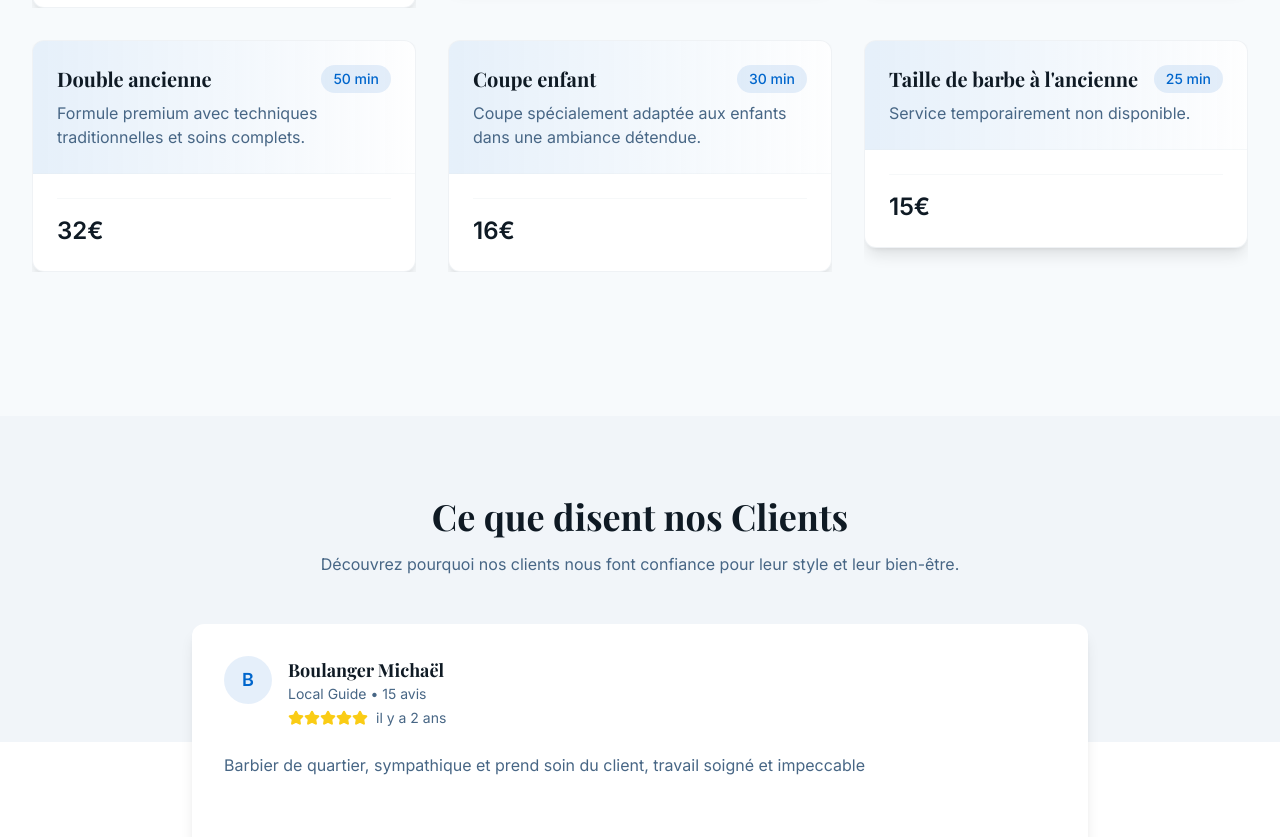
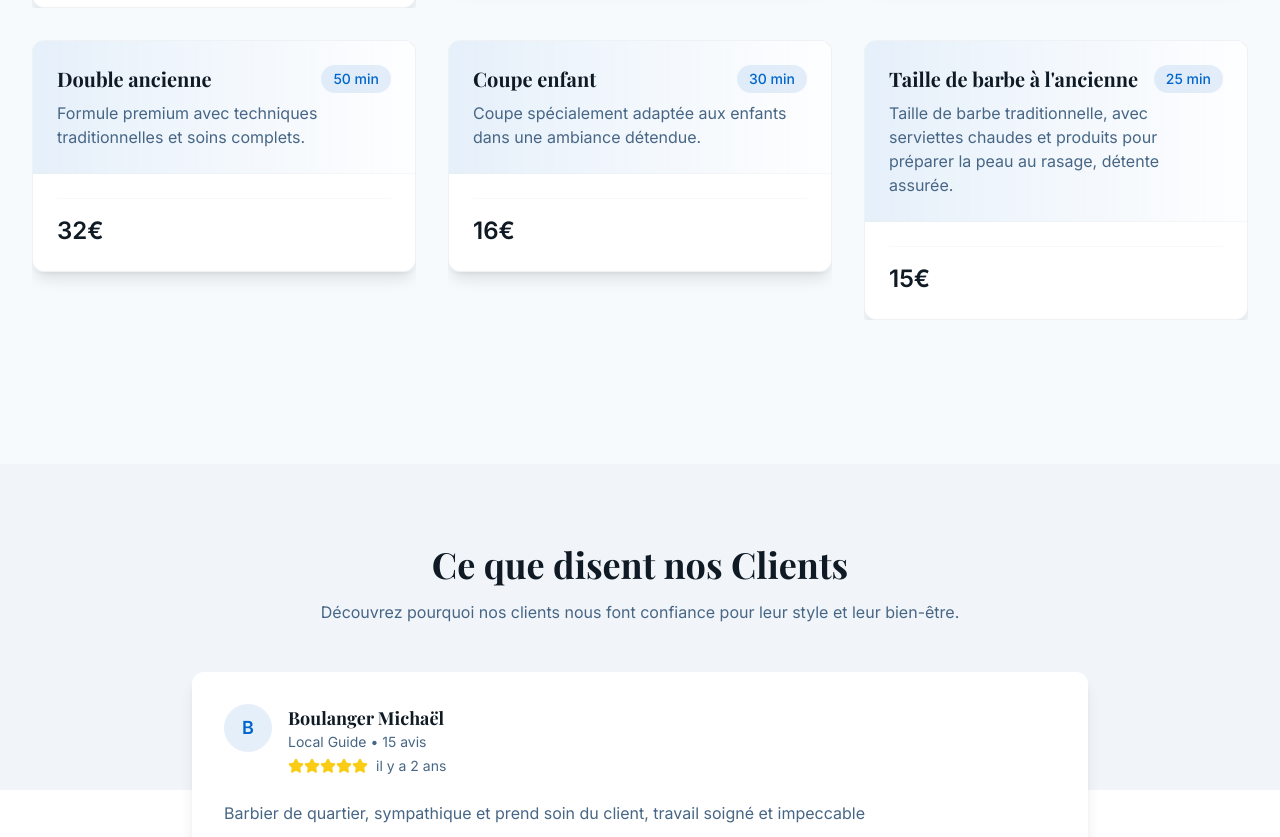
Before and after one commit to Dylan-Cecius/modern-seaside-stay-2479, a React (Vite) app: page / in a window 1280 px wide. Shown: the part 1997-2834 px from the top of the page. Built offline with nearby package versions, Linux system fonts and the light colour scheme.

Commit message:
Update service description
Update description for "Taille de barbe à l'ancienne" service.

```diff
--- a/src/locales/fr.ts
+++ b/src/locales/fr.ts
@@ -296,7 +296,7 @@ export const fr = {
     },
     "6": {
       name: "Taille de barbe à l'ancienne",
-      description: "Service temporairement non disponible."
+      description: "Taille de barbe traditionnelle, avec serviettes chaudes et produits pour préparer la peau au rasage, détente assurée."
     }
   },
   about: {
@@ -419,7 +419,7 @@ export const fr = {
     },
     "6": {
       name: "Taille de barbe à l'ancienne",
-      description: "Service temporairement non disponible."
+      description: "Taille de barbe traditionnelle, avec serviettes chaudes et produits pour préparer la peau au rasage, détente assurée."
     }
   },
   amenitiesPage: {
```
